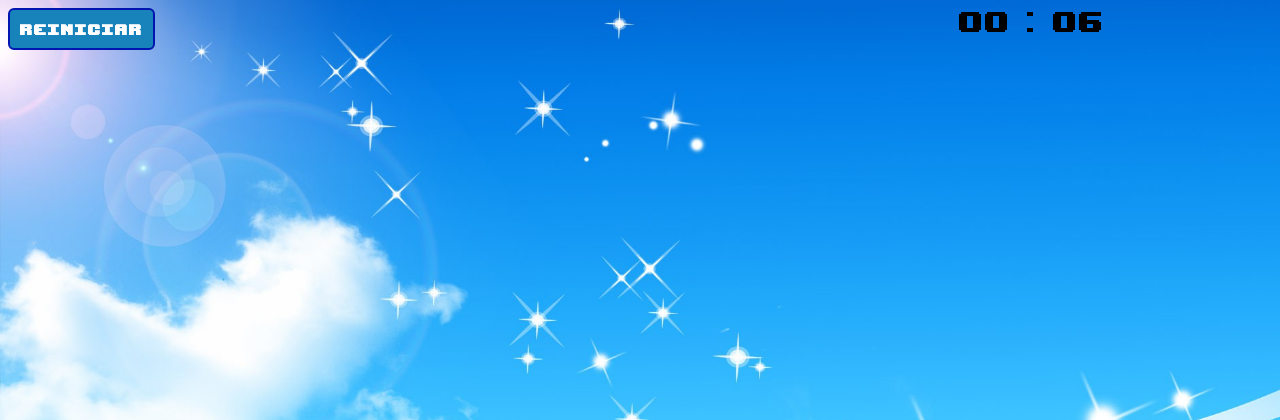
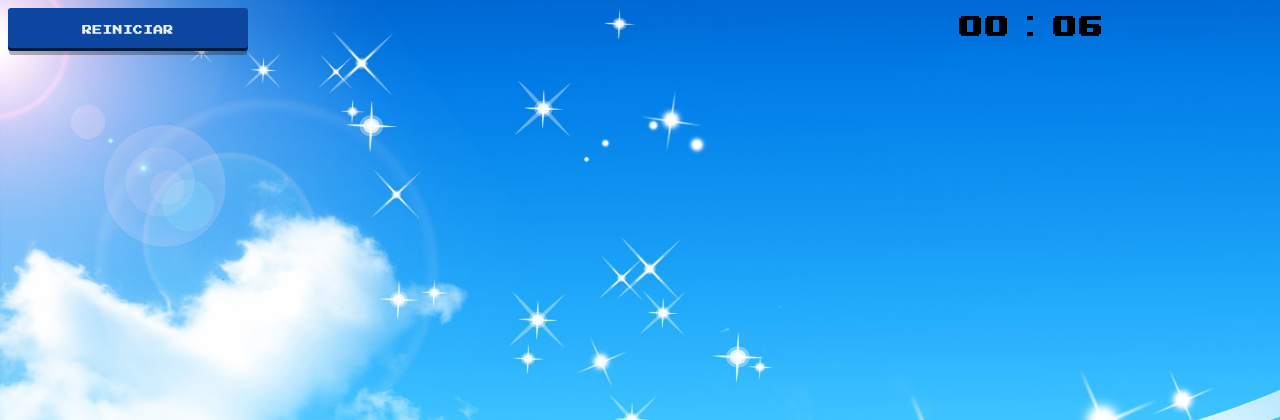
Before and after one commit to tryn0/Supergame, a PHP site: page /carrera.html in a window 1280 px wide. Shown: the top 420 px of the page. Run offline with PHP 8.4, Linux system fonts and the light colour scheme; some libraries are stand-ins or nearby versions.

Commit message:
Add files via upload

```diff
--- a/Controllers/insertranking.php
+++ b/Controllers/insertranking.php
@@ -18,6 +18,6 @@
   $jugador->insert();
   $posicion = Usuario::getPosicion($_SESSION['user'],$_SESSION['curso']);
   session_destroy();
-  	$data['usuarios']=Usuario::getUsers();
+  $data['usuarios'] = Usuario::getUsers();
   include '../Views/ranking.php';
 ?>
--- a/Views/carrera.html
+++ b/Views/carrera.html
@@ -1,13 +1,29 @@
 <html>
-
 <head>
+    <meta charset="utf-8">
+    <meta name="viewport" content="width=device-width, initial-scale=1.0">
     <link rel="stylesheet" type="text/css" href="./styles/carrera.css">
+    <link rel="stylesheet" type="text/css" href="./styles/botones.css">
+    <link href="https://fonts.googleapis.com/css?family=Press+Start+2P" rel="stylesheet">
+    <script src="https://ajax.googleapis.com/ajax/libs/jquery/2.1.4/jquery.min.js"> </script>
+    <script type="text/javascript" src="./scripts/carrera.js"></script>
+    <title>Carrera</title>
 </head>
-<script src="https://ajax.googleapis.com/ajax/libs/jquery/2.1.4/jquery.min.js"> </script>
-<script type="text/javascript" src="./scripts/carrera.js"></script>
-
 <body>
-    <input type="button" class="button" id="reset" value="REINICIAR"></div>
+    <div class='wrapper' id="reset">
+        <div role='button' class='retro-boton primary'>
+            <a class='boton' href="index.php">
+            <span class='boton-inner'>
+                <span class='content-wrapper'>
+                  <span class='boton-content'>
+                    <span class='boton-content-inner' label='REINICIAR'>
+                    </span>
+                  </span>
+                </span>
+              </span>
+            </a>
+        </div>
+    </div>
     <div id="tiempo">
         <span id="minuto"></span>
         :
@@ -18,7 +34,6 @@
 
     </div>
     <img id="bandera" src="./images/bandera.png"></img>
-
+    <script  src='../Views/scripts/botones.js'></script>
 </body>
-
 </html>
--- a/Views/scripts/carrera.js
+++ b/Views/scripts/carrera.js
@@ -41,9 +41,9 @@
           var sec = parseInt($("#segundo").text());
           if (sec <= 5) {
             puntos = 2000;
-          } else if (sec >= 10 && sec <= 15) {
+          } else if (sec > 5 && sec <= 10) {
             puntos = 1500;
-          } else if (sec > 15 && sec <= 20) {
+          } else if (sec > 10 && sec <= 15) {
             puntos = 1000;
           } else {
             puntos = 500;
@@ -51,7 +51,7 @@
           // al ganar añado un div con un boton para ir al menu y la puntuacion
           $("body").append("<div id='success'> </div>");
           $("#success").text("Has ganado " + puntos + " puntos");
-          $("#success").append("<input type='button' class='button' id='volver' value='Volver al menu'></input>");
+          $("#success").append("<div class='wrapper' id='volver'><div role='button' class='retro-boton primary'><a class='boton' href='index.php'> <span class='boton-inner'><span class='content-wrapper'><span class='boton-content'><span class='boton-content-inner' label='Volver al inicio'></span></span></span></span></a></div></div><script  src='../Views/scripts/botones.js'></script>");
 
           //paro el crono y el settimeout de ir hacia atras
           clearTimeout(id);
--- a/Views/scripts/memory.js
+++ b/Views/scripts/memory.js
@@ -7,7 +7,7 @@ var imagenencontrada = 0;
 var divcartas = "#cajacartas";
 
 var imagenesdeportes = [
-  "./images/corredo.jpg",
+  "./images/corredo.jpg"
   "./images/danza.jpg",
   "./images/mireia.jpg",
   "./images/nadador.jpeg",
@@ -123,8 +123,8 @@ function AbrirCarta(e) {
         if (imagenencontrada == imagenesdeportes.length) {
             //acesso a la bd y suma de puntos
             mandarPuntos(score);
-            $("#cajacartas").append('<span id="success">Enhorabuena has ganado '+score+' puntos <input class="button buttonsuccess" type="button" value="menu" id="volverAinicio"></input> </span>');
-
+            $("#cajacartas").append("<span id='success'>Enhorabuena has ganado "+score+" puntos  </span>");
+            $("#mapa").append("<div class='wrapper' id='volverAinicio'><div role='button' class='retro-boton primary'><a class='boton' href='index.php'> <span class='boton-inner'><span class='content-wrapper'><span class='boton-content'><span class='boton-content-inner' label='Volver al inicio'></span></span></span></span></a></div></div><script  src='../Views/scripts/botones.js'></script>");
             $('#volverAinicio').click(function(){
                 window.location.replace("../Views/content/mapa.html");
             });
--- a/Views/styles/carrera.css
+++ b/Views/styles/carrera.css
@@ -45,8 +45,7 @@ body{
 }
 
 #success{
-    background-color:white;
-    opacity: 0.8;
+    background-color:rgba(255,255,255,0.4);
     position: relative;
     left: 30%;
     bottom:10%;
```
Also changed, not shown: Models/Usuario.php (+9 -10 lines), Views/memory.html (+9 -1 lines), Views/scripts/botones.js (added, +40 -0 lines), Views/styles/memory.css (+7 -0 lines), Views/styles/ranking.css (+11 -0 lines). Lines whose indentation alone changed are shown as unchanged.
